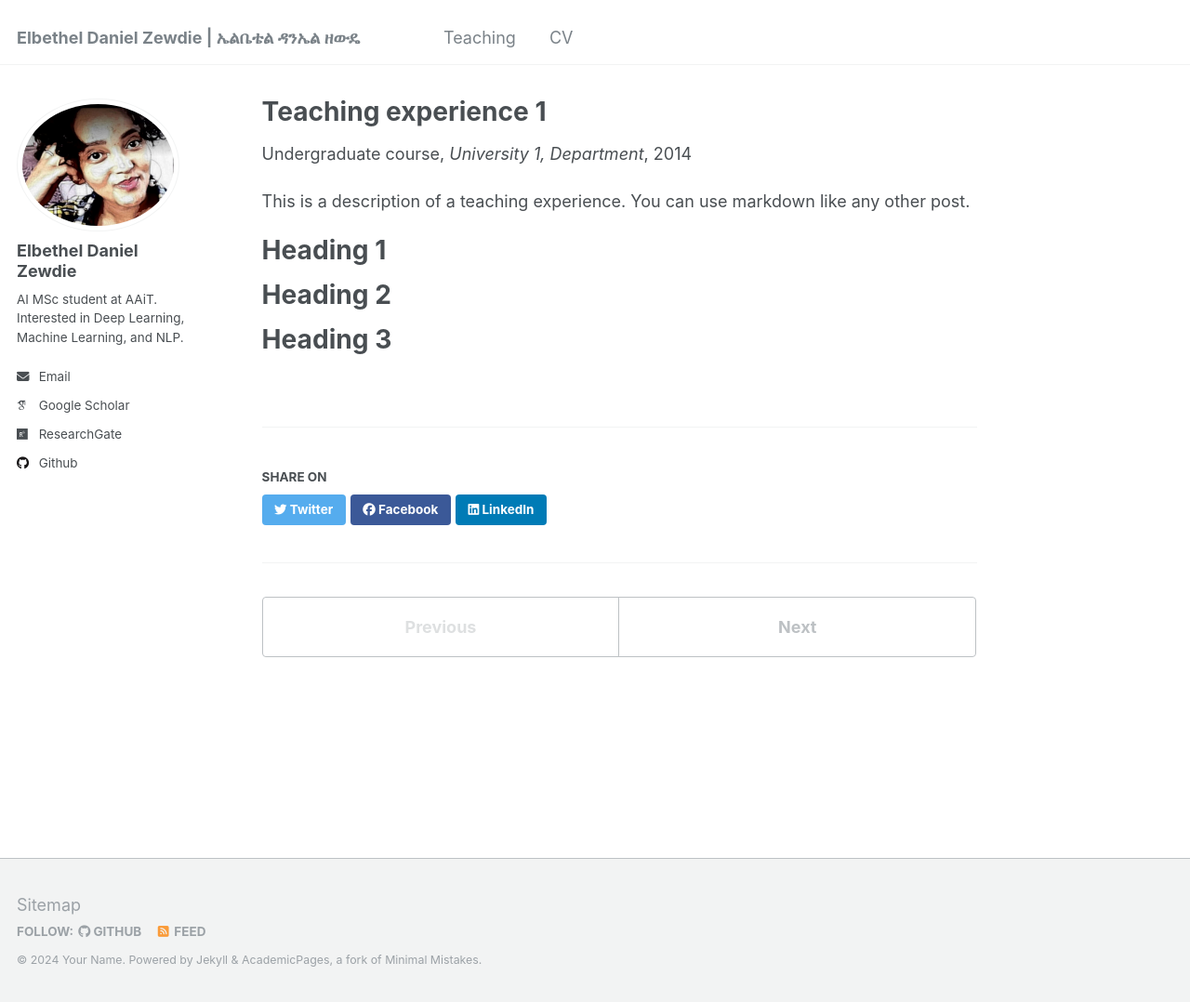
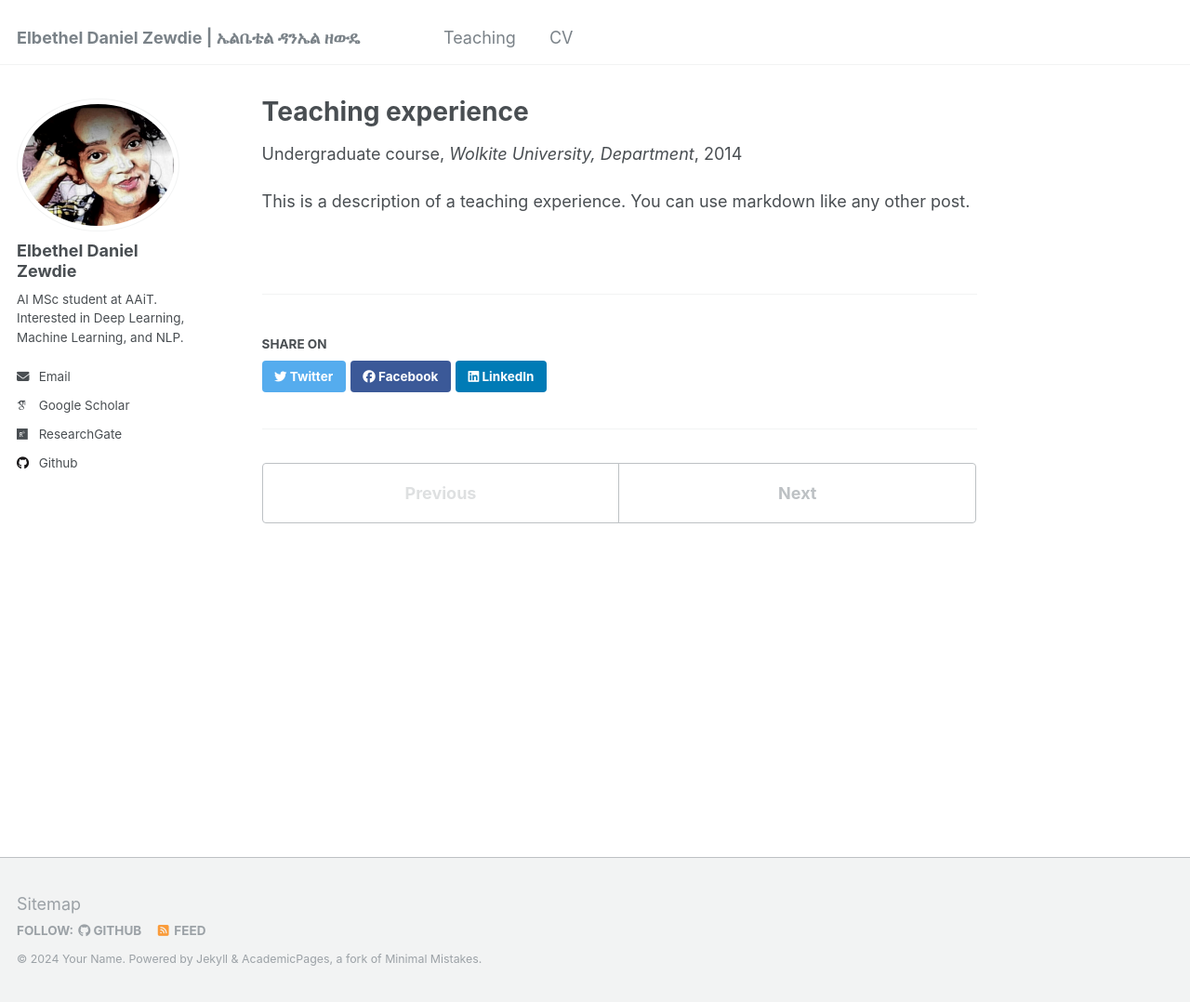
Before and after one commit to Elbethel-dan/Elbethel-dan.github.io, a Jekyll site: the page built from _teaching/2014-spring-teaching-1.md, in a window 1280 px wide and 1078 px high. Shown: the whole window at 93% size. Built offline with Jekyll 4.4.1, drawn with Linux system fonts in a browser that asks for light colours; some web fonts are replaced.

Commit message:
Update 2014-spring-teaching-1.md

```diff
--- a/_teaching/2014-spring-teaching-1.md
+++ b/_teaching/2014-spring-teaching-1.md
@@ -1,20 +1,11 @@
 ---
-title: "Teaching experience 1"
+title: "Teaching experience "
 collection: teaching
 type: "Undergraduate course"
 permalink: /teaching/2014-spring-teaching-1
-venue: "University 1, Department"
+venue: "Wolkite University, Department"
 date: 2014-01-01
-location: "City, Country"
+#location: "City, Country"
 ---
 
 This is a description of a teaching experience. You can use markdown like any other post.
-
-Heading 1
-======
-
-Heading 2
-======
-
-Heading 3
-======
```
